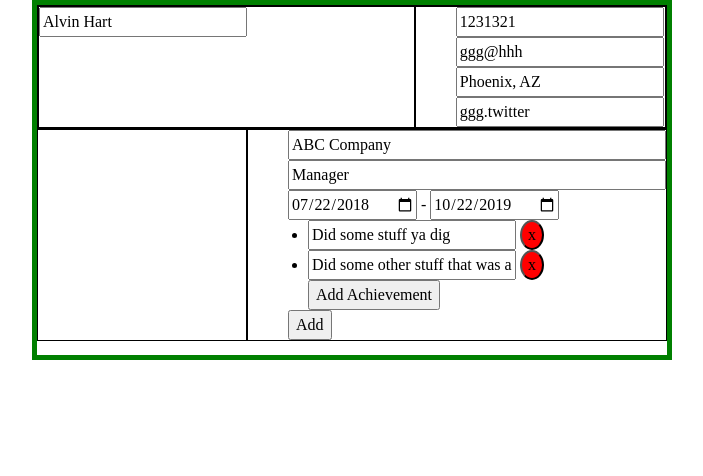
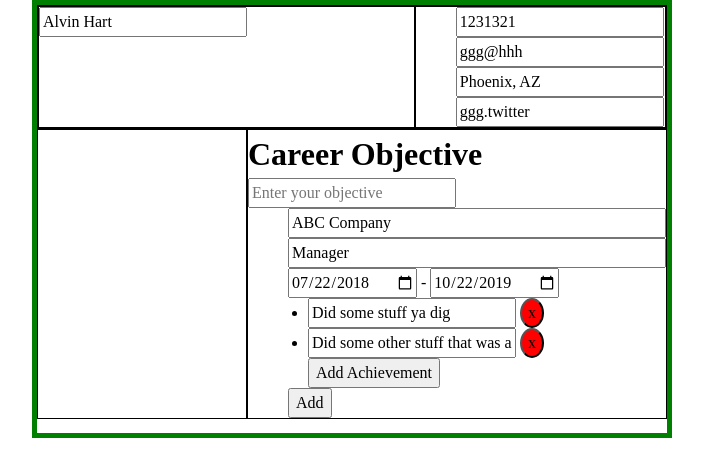
Before and after one commit to greenzombie123/cv-application, a React (Vite) app: page / in a window 1280 px wide. Shown: the top 476 px of the page, without its empty margins (288-991 px from the left). Built offline with nearby package versions, Linux system fonts and the light colour scheme.

Commit message:
Implemented CareerObjective Component

```diff
--- /dev/null
+++ b/src/components/MainInfoSection/CareerObjective/CareerObjective.css
@@ -0,0 +1,3 @@
+.careerObjective{
+
+}
--- a/src/components/MainInfoSection/CareerObjective/CareerObjective.jsx
+++ b/src/components/MainInfoSection/CareerObjective/CareerObjective.jsx
@@ -0,0 +1,27 @@
+import { useState } from "react";
+import { useContext } from "react";
+import { useHasSubmit } from "../../../hasSubmitContext";
+
+function CareerObjectiveSection() {
+  const [objective, setObjective] = useState("");
+  const { HasSubmitContext } = useHasSubmit();
+  const hasSubmit = useContext(HasSubmitContext);
+
+  const onInputChange = (e) => {
+    const value = e.targer.value;
+    setObjective(value);
+  };
+
+  return (
+    <div className="careerObjective">
+      <h1>Career Objective</h1>
+      {hasSubmit ? (
+        <p>{objective}</p>
+      ) : (
+        <input onChange={onInputChange} placeholder="Enter your objective"></input>
+      )}
+    </div>
+  );
+}
+
+export default CareerObjectiveSection;
--- a/src/components/MainInfoSection/MainInfoSection.jsx
+++ b/src/components/MainInfoSection/MainInfoSection.jsx
@@ -1,12 +1,12 @@
 import "./MainInfoSection.css";
 import WorkSection from "./WorkSection/WorkSection";
-import { workInfoList } from "../../cvinfo";
+import CareerObjectiveSection from "./CareerObjective/CareerObjective.jsx";
 
-function MainInfoSection({ hasSubmit}) {
-
+function MainInfoSection() {
   return (
     <div className="mainInfoSection">
-      <WorkSection/>
+      <CareerObjectiveSection />
+      <WorkSection />
     </div>
   );
 }
--- a/src/components/MainInfoSection/WorkSection/WorkSection.jsx
+++ b/src/components/MainInfoSection/WorkSection/WorkSection.jsx
@@ -39,7 +39,6 @@ function WorkSection() {
           </li>
         ))}
       </ul>
-      // <>3</>
     );
   } else
     return (
```
